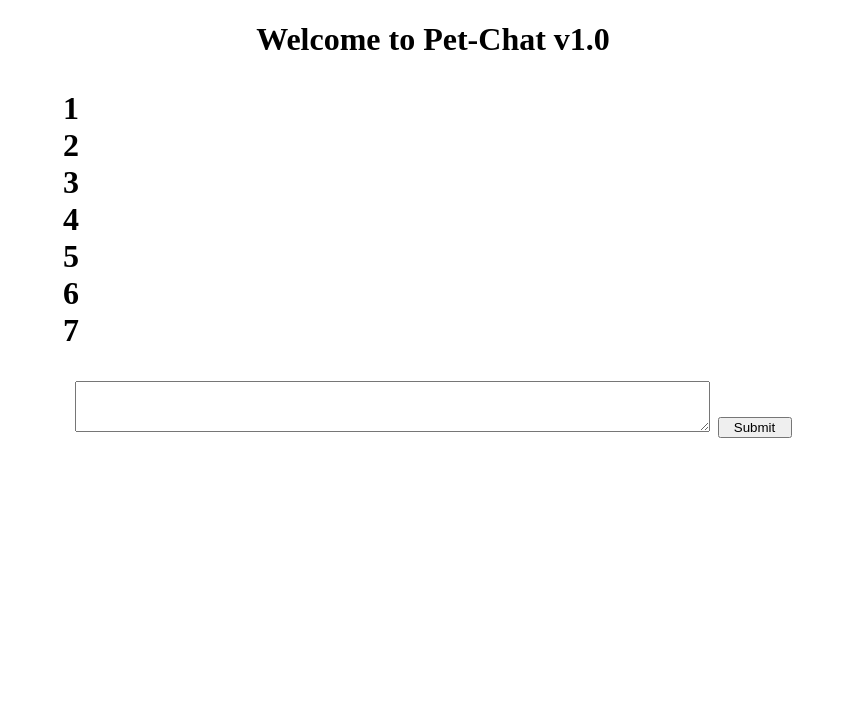
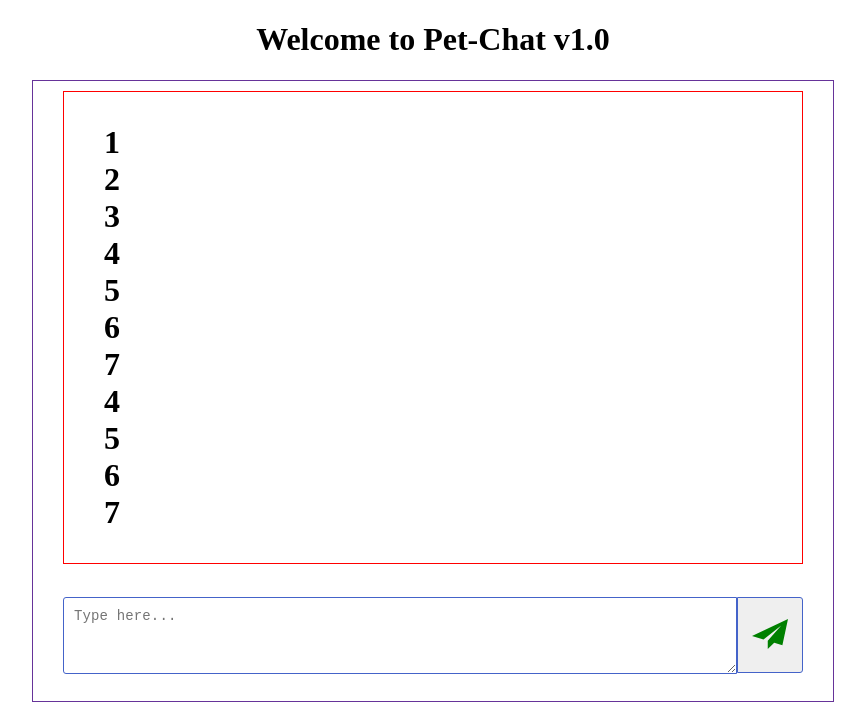
Before and after one commit to demonikos/pet-Chat, a plain HTML site: page index.html in a window 1280 px wide. Shown: the whole page, without its empty margins (207-1072 px from the left). Drawn offline with Linux system fonts and the light colour scheme.

Commit message:
adding start styles

```diff
--- /dev/null
+++ b/css/styles.css
@@ -0,0 +1,77 @@
+h1{
+    text-align: center;
+}
+
+li{
+list-style: none;
+text-align: left;
+}
+
+
+
+.container{
+    position: relative;
+    width: 740px;
+    /* height: 100vh; */
+    height: 600px;
+    padding: 10px 30px;
+    margin: 0 auto;
+    border: 1px solid rebeccapurple;
+}
+
+.input-form{
+    position: absolute;
+    top: 80%;
+    width: 740px;
+    height: 75px;
+    /* padding: 10px 30px; */
+    margin-top: 20px;
+    resize: none;
+    display: flex;
+}
+
+.input-message{
+    width: 100%;
+    height: 55px;
+    border-radius: 3px 0 0 3px;
+    border: 1px solid #4463C9;
+    border-color: #4463C9;
+    padding: 10px;
+    margin: 0;
+    font-size: 14px;
+    line-height: calc(16 / 14);
+    letter-spacing: 0.01em;
+    color: green;
+    display: block;
+    /* outline: transparent; */
+}
+
+.input-btn{
+    width: 75px;
+    height: 76.6px;
+    /* background-color:grey; */
+    border-radius: 0 3px 3px 0;
+    border: 1px solid #4463C9;
+    padding: 0;
+    /* box-shadow: 0px 1px 6px rgba(46, 47, 66, 0.08), */
+    /* 0px 1px 1px rgba(46, 47, 66, 0.16), 0px 2px 1px rgba(46, 47, 66, 0.08); */
+    margin: 0;
+}
+
+.subscribe-send-icon {
+    width: 36px;
+    height: 36px;
+    fill: green;
+}
+
+.chat-area{
+    border: 1px solid red;
+    display: flex;
+    flex-direction: column;
+    align-content: space-between;
+    overflow: auto;
+}
+
+.message-list{
+
+}
--- a/index.html
+++ b/index.html
@@ -5,11 +5,14 @@
     <meta http-equiv="X-UA-Compatible" content="IE=edge">
     <meta name="viewport" content="width=device-width, initial-scale=1.0">
     <title>Pet-Chat v1.0</title>
-    <link rel="stylesheet" href="styles.css" />
+    <link rel="stylesheet" href="/css/styles.css" />
 </head>
 <body>
-    <h1>Welcome to Pet-Chat v1.0<h1>
+<h1>Welcome to Pet-Chat v1.0<h1>
 <div class="container">
+
+<div class="chat-area">
+<ul class="message-list">
 <li>1</li>
 <li>2</li>
 <li>3</li>
@@ -18,17 +21,25 @@
 <li>6</li>
 <li>7</li>
 
-<div class="chat-area">
-    <ul>
-    </ul>
+<li>4</li>
+<li>5</li>
+<li>6</li>
+<li>7</li>
+</ul>
+</div>
+
+
 <form class="input-form">
-<textarea class="input-message" rows="3"></textarea>
-<button class="input-btn" type="submit">Submit</button>
+<textarea class="input-message" rows="3" placeholder="Type here..."></textarea>
+<button class="input-btn" type="submit">
+    <svg class="subscribe-send-icon">
+    <use href="img/sprite.svg#icon-send"></use></button>
+    </svg>
 </form>
-</div>
+
 
 </div>
 
-<script src="index.js" defer></script>
+<script src="/js/index.js" defer></script>
 </body>
 </html>
--- a/styles.css
+++ /dev/null
@@ -1,38 +0,0 @@
-h1{
-    text-align: center;
-}
-
-li{
-list-style: none;
-text-align: left;
-}
-
-
-
-.container{
-    width: calc(100vh - 60px);;
-    /* height: 100vh; */
-    height: calc(100vh - 60px);
-    padding: 10px 30px;
-    margin: 0 auto;
-}
-
-.input-form{
-    width: 100%;
-    height: 60px;
-    /* padding: 10px 30px; */
-    margin: 0 auto;
-}
-
-.input-message{
-    width: 85%;
-}
-
-.input-btn{
-    width: 10%;
-}
-
-/* .chat-area{
-    display: flex;
-    justify-content: space-between;
-} */
```
Also changed, not shown: img/img-1.jpg (added), img/img-2.jpg (added), img/sprite.svg (added), js/index.js (added).
